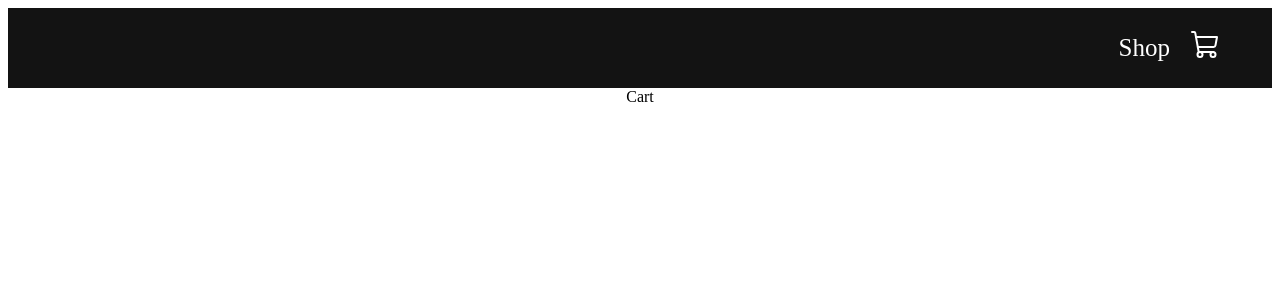
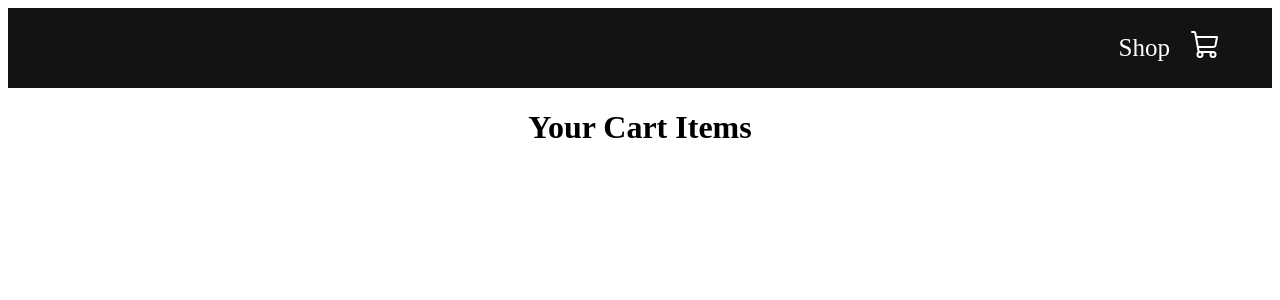
Before and after one commit to G3RGES/react-shopping-cart, a React (Create React App) app: page /cart in a window 1280 px wide. Shown: the top 300 px of the page. Built offline with nearby package versions, Linux system fonts and the light colour scheme.

Commit message:
Update Cart.jsx

```diff
--- a/src/pages/Cart/Cart.jsx
+++ b/src/pages/Cart/Cart.jsx
@@ -1,8 +1,33 @@
-import React from "react";
+import React, { useContext } from "react";
+import { ShopContext } from "../../context/shop-context";
+import { PRODUCTS } from "../../Products";
+
+import CartItem from "./CartItem";
+import { useNavigate } from "react-router-dom";
+
 import "./cart.css";
 
 const Cart = () => {
-  return <div className="cart">Cart</div>;
+  const { cartItems, getTotalCartAmount, checkout } = useContext(ShopContext);
+  // const totalAmount = getTotalCartAmount();
+
+  const navigate = useNavigate();
+
+  return (
+    <div className="cart">
+      <div>
+        <h1 className="">Your Cart Items</h1>
+      </div>
+
+      <div className="cartItems">
+        {PRODUCTS.map((product) => {
+          if (cartItems[product.id] !== 0) {
+            return <CartItem data={product} />;
+          }
+        })}
+      </div>
+    </div>
+  );
 };
 
 export default Cart;
```
